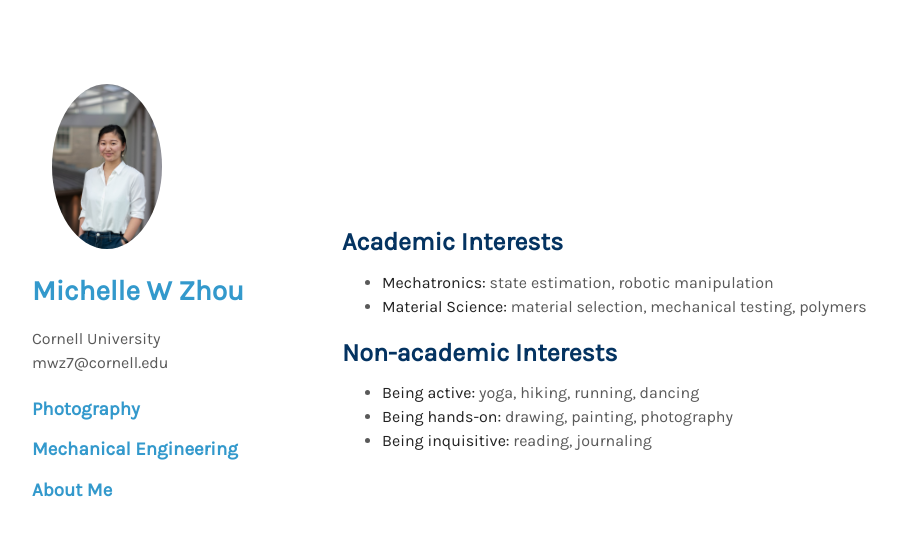
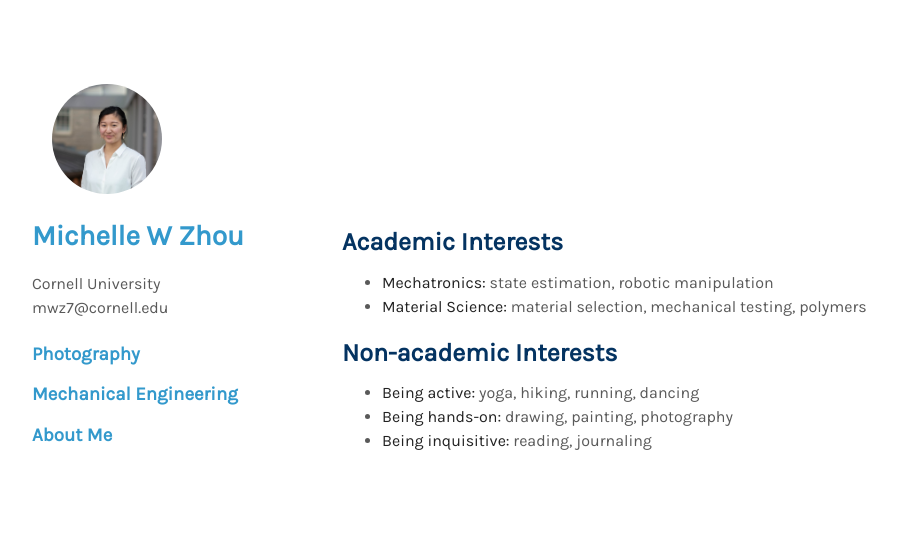
Before and after one commit to mwz724/mwz724.github.io, a Jekyll site: the page built from index.md, in a window 1280 px wide. Shown: the top 536 px of the page, without its empty margins (128-1025 px from the left). Built offline with Jekyll 4.4.1, drawn with Linux system fonts in a browser that asks for light colours; nearby versions of some CDN libraries; a style sheet for code colours, icons or effects is not loaded.

Commit message:
Update _config.yml

```diff
--- a/_config.yml
+++ b/_config.yml
@@ -3,7 +3,7 @@ affiliation: Cornell University
 email: mwz7@cornell.edu
 google_scholar: https://scholar.google.com/
 github_link: https://github.com/yaoyao-liu/minimal-light
-avatar: ./assets/img/Michelle Zhou Fall 2021 Headshot-8156.jpg
+avatar: ./assets/img/Michelle Zhou Fall 2021 Headshot.jpg
 google_analytics: UA-111540567-4
 favicon: ./assets/img/favicon.png
 # favicon_dark: ./assets/img/favicon-dark.png
```
